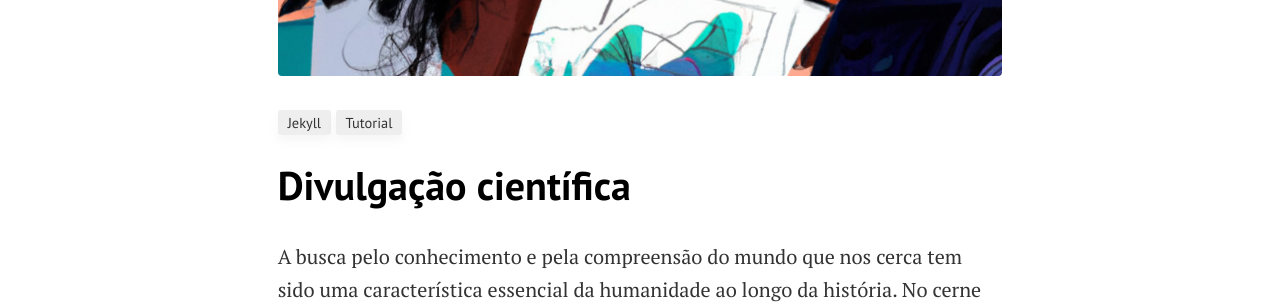
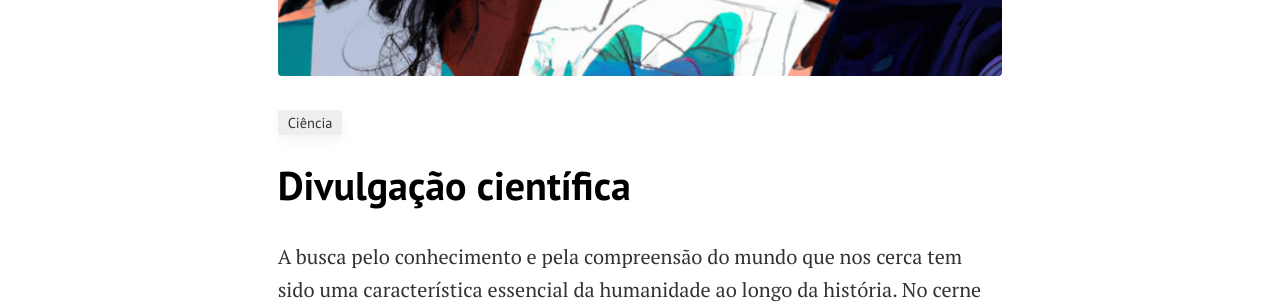
Before and after one commit to galantelab/blog, a Jekyll site: the page built from _posts/2023-08-28-a-importancia-da-divulgacao-cientifica.md, in a window 1280 px wide and 900 px high. Shown: the part 420-724 px from the top of the window. Built offline with Jekyll 4.4.1, drawn with Linux system fonts in a browser that asks for light colours; comment, search, counter and statistics services are not loaded.

Commit message:
Fix keywords at _posts/2023-08-28

```diff
--- a/_posts/2023-08-28-a-importancia-da-divulgacao-cientifica.md
+++ b/_posts/2023-08-28-a-importancia-da-divulgacao-cientifica.md
@@ -2,7 +2,7 @@
 layout: post
 title: "Divulgação científica"
 author: tmiller
-categories: [ Jekyll, tutorial ]
+categories: [ ciência ]
 image: assets/images/1.jpg
 ---
 
```
